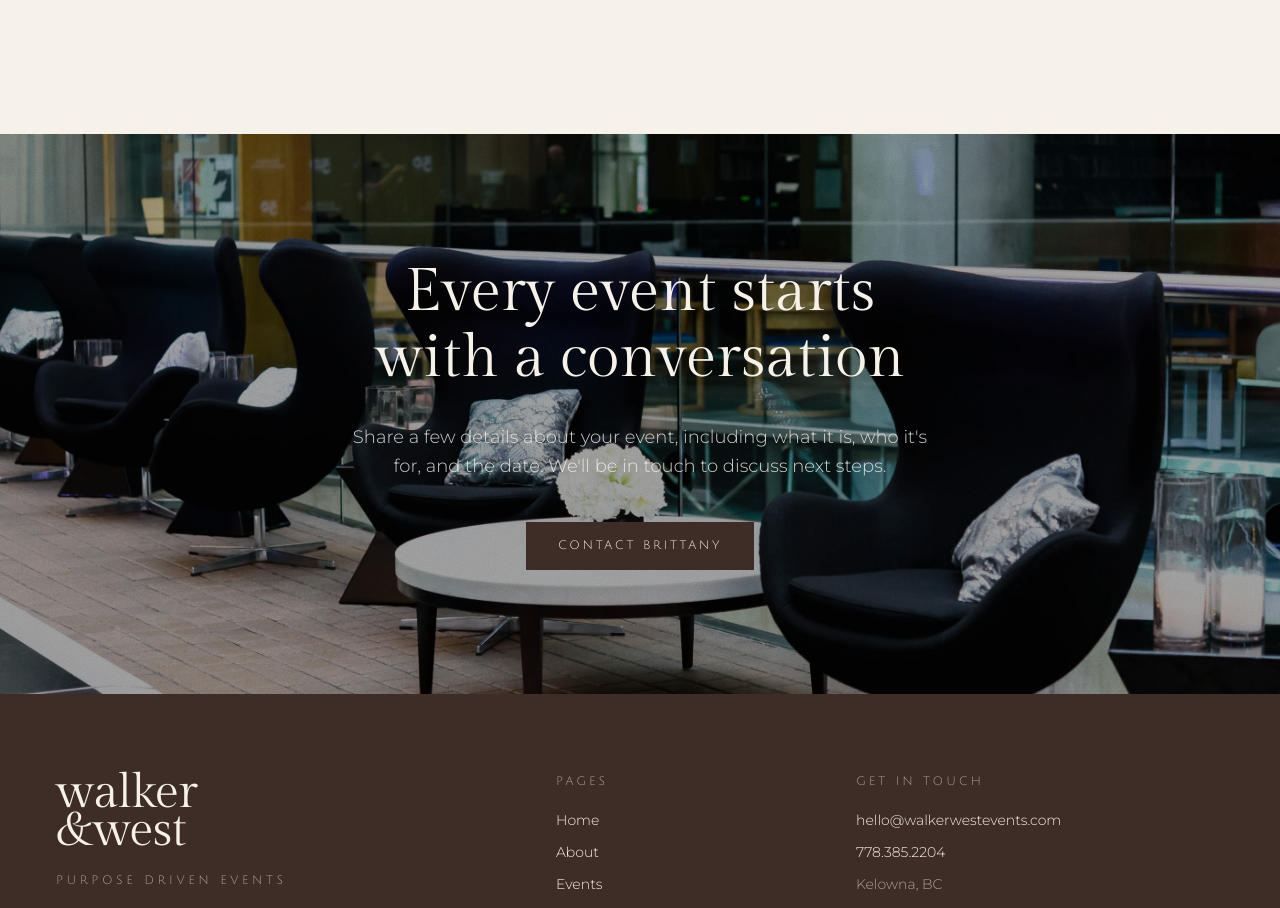
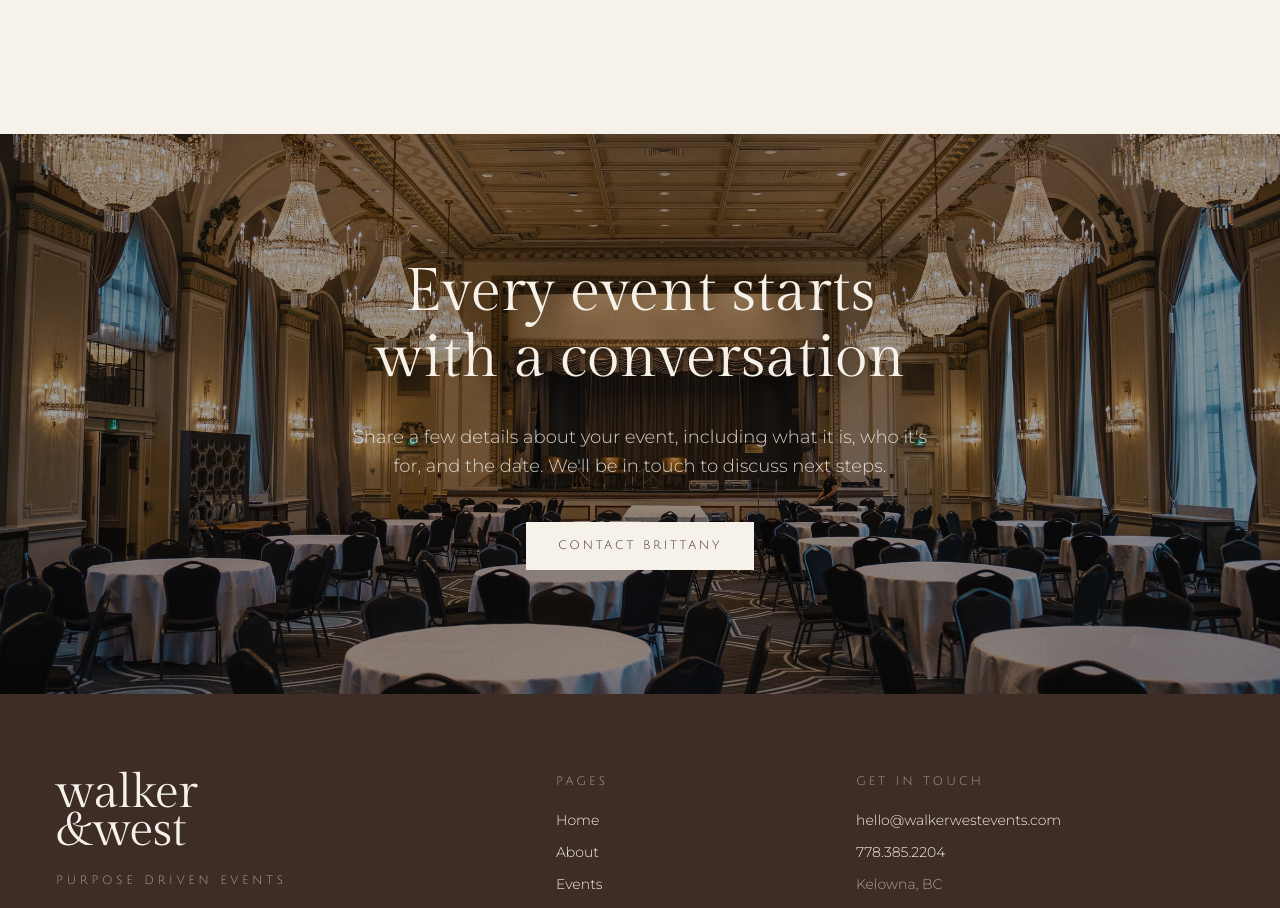
Before and after one commit to olivermedgyesi/walker-west, a Next.js app: page / in a window 1280 px wide. Shown: the part 6400-7308 px from the top of the page. Built offline with nearby package versions, Linux system fonts and the light colour scheme.

Commit message:
Use ballroom photo and white button in bottom CTA

```diff
--- a/src/components/site/ImageCTA.tsx
+++ b/src/components/site/ImageCTA.tsx
@@ -18,11 +18,11 @@ export function ImageCTA({
   return (
     <section className="relative isolate flex min-h-[480px] items-center overflow-hidden text-cream md:min-h-[560px]">
       <Image
-        src="/photos/egg-chair-lounge.jpg"
-        alt="A lounge of black egg chairs with sequin cushions around a white table with a white floral centrepiece, set along a glass railing"
+        src="/photos/chandelier-ballroom.jpg"
+        alt="A grand ballroom with crystal chandeliers and a coffered gold ceiling, set with round white-clothed tables facing a curtained stage"
         fill
         sizes="100vw"
-        className="-z-10 object-cover object-[center_60%]"
+        className="-z-10 object-cover object-center"
       />
       <div className="absolute inset-0 -z-10 bg-black/40" />
       <Grain />
@@ -35,7 +35,7 @@ export function ImageCTA({
           {body}
         </p>
         <div className="mt-10">
-          <ButtonLink href={button.href} variant="solid">
+          <ButtonLink href={button.href} variant="light">
             {button.label}
           </ButtonLink>
         </div>
```
Also changed, not shown: public/photos/chandelier-ballroom.jpg (added).
